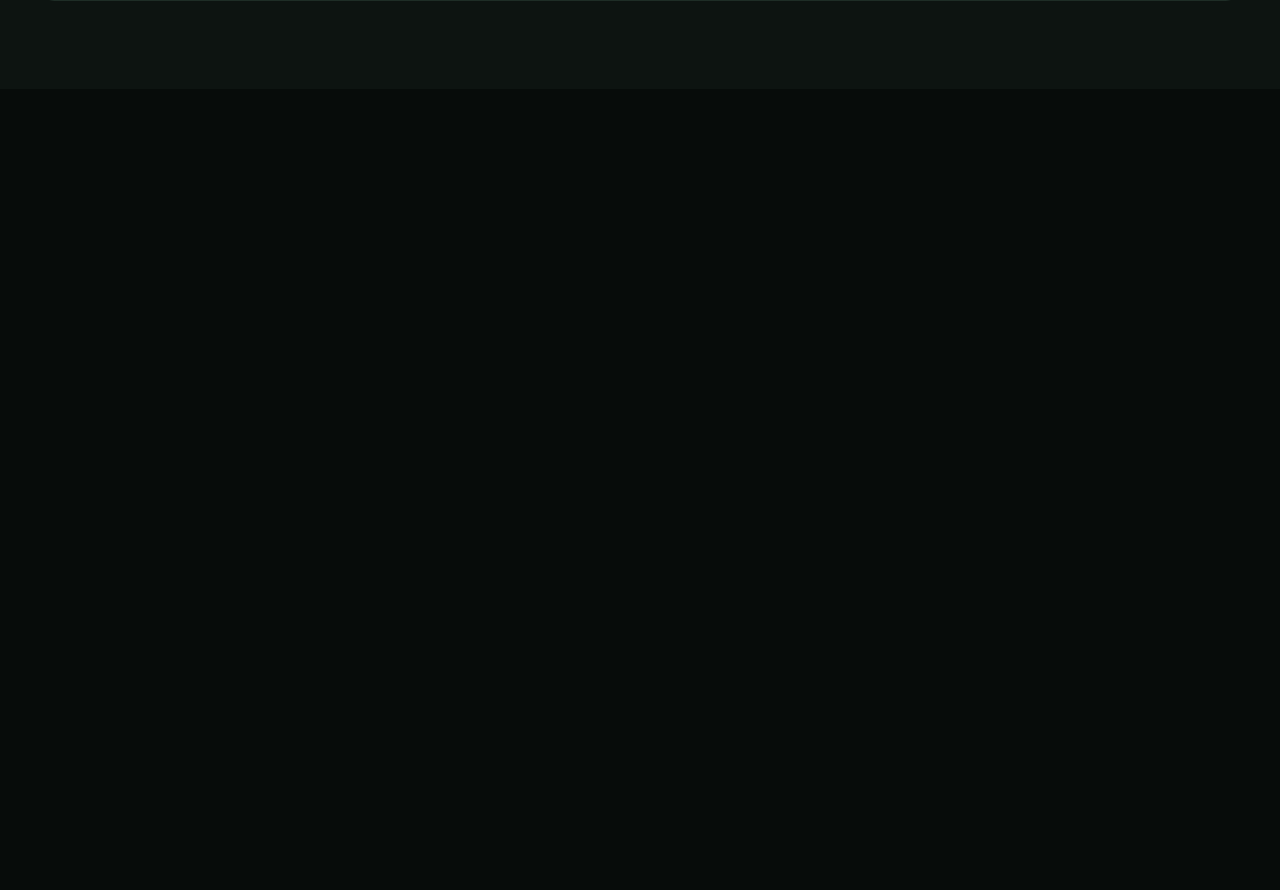
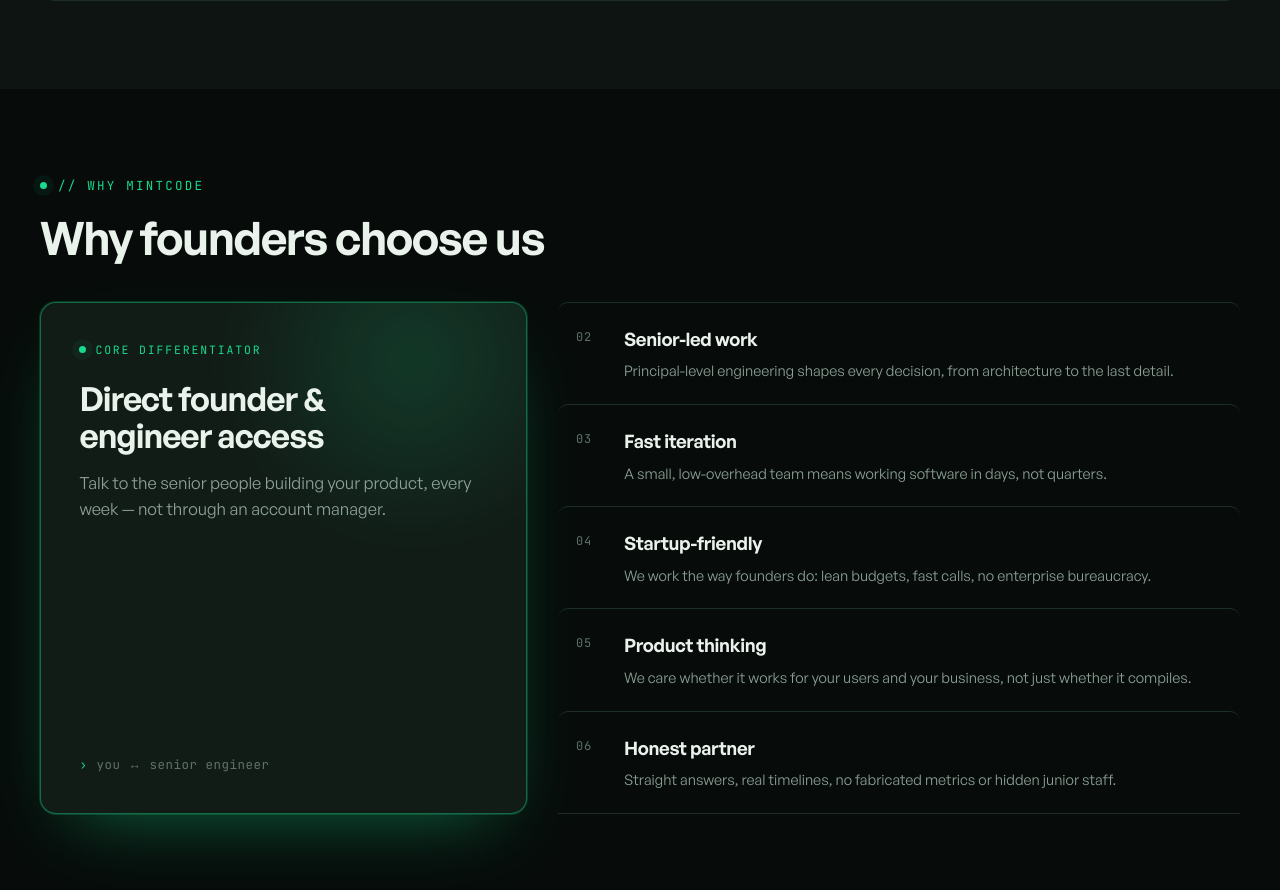
Before and after one commit to awaisarif18/mintcode-ai, a Next.js app: page / in a window 1280 px wide. Shown: the part 1714-2604 px from the top of the page. Before the commit the page ends 1803 px from the top, so only its background shows below. Built offline with nearby package versions, Linux system fonts and the light colour scheme.

Commit message:
why mintcode

```diff
--- a/src/app/page.tsx
+++ b/src/app/page.tsx
@@ -1,6 +1,7 @@
 import Hero from "@/components/sections/Hero";
 import TrustStrip from "@/components/sections/TrustStrip";
 import WhatWeBuild from "@/components/sections/WhatWeBuild";
+import WhyMintCode from "@/components/sections/WhyMintCode";
 
 export default function Home() {
   return (
@@ -8,7 +9,8 @@
       <Hero />
       <TrustStrip />
       <WhatWeBuild />
-      {/* TODO: homepage sections build in order — Why MintCode next */}
+      <WhyMintCode />
+      {/* TODO: homepage sections build in order — Process next */}
     </main>
   );
 }
--- /dev/null
+++ b/src/components/sections/WhyMintCode.tsx
@@ -0,0 +1,84 @@
+// "Why MintCode" — a 5fr/7fr layout: the emphasized CORE DIFFERENTIATOR card
+// (Direct founder & engineer access) on the left, and the stacked 02–06 reason
+// list on the right. Collapses to a single column below 880px (card on top).
+// Translated from the #why section of design-reference/hero.html.
+
+import Eyebrow from "@/components/ui/Eyebrow";
+import RevealOnScroll from "@/components/ui/RevealOnScroll";
+import { reasons } from "@/content/reasons";
+
+export default function WhyMintCode() {
+  const differentiator = reasons.find((r) => r.differentiator)!;
+  const list = reasons.filter((r) => !r.differentiator);
+
+  return (
+    <section
+      id="why"
+      className="relative z-[1] bg-void px-[clamp(20px,4vw,40px)] py-[clamp(74px,11vh,124px)]"
+    >
+      <div className="mx-auto max-w-[1240px]">
+        <RevealOnScroll className="mb-[clamp(36px,5vh,56px)]">
+          <Eyebrow label="// WHY MINTCODE" />
+          <h2 className="mt-[18px] text-[clamp(30px,3.6vw,48px)] font-semibold leading-[1.05] tracking-[-0.032em] text-paper">
+            Why founders choose us
+          </h2>
+        </RevealOnScroll>
+
+        <div className="grid grid-cols-1 items-stretch gap-[clamp(20px,2.4vw,40px)] min-[880px]:grid-cols-[5fr_7fr]">
+          {/* Left — emphasized core differentiator */}
+          <RevealOnScroll>
+            <div className="relative flex h-full flex-col overflow-hidden rounded-[16px] border border-[color-mix(in_oklab,var(--mint),transparent_58%)] bg-surface p-[clamp(30px,3vw,40px)] [box-shadow:0_0_0_1px_color-mix(in_oklab,var(--mint),transparent_80%),0_30px_70px_-34px_color-mix(in_oklab,var(--mint),transparent_52%)]">
+              <div
+                aria-hidden
+                className="pointer-events-none absolute -top-[30%] -right-[20%] h-[420px] w-[420px] max-w-[90%] rounded-full blur-[20px]"
+                style={{
+                  background:
+                    "radial-gradient(circle, color-mix(in oklab, var(--mint), transparent 84%), transparent 64%)",
+                }}
+              />
+              <div className="relative flex items-center gap-[9px]">
+                <span
+                  aria-hidden
+                  className="h-[7px] w-[7px] shrink-0 rounded-full bg-mint [animation:livePulse_2.6s_var(--ease-build)_infinite] [box-shadow:0_0_10px_var(--mint)]"
+                />
+                <span className="font-mono text-[11.5px] tracking-[0.16em] text-mint">
+                  CORE DIFFERENTIATOR
+                </span>
+              </div>
+              <h3 className="relative mt-[22px] text-[clamp(26px,2.6vw,35px)] font-semibold leading-[1.1] tracking-[-0.028em] text-balance text-paper">
+                {differentiator.title}
+              </h3>
+              <p className="relative mt-4 text-[clamp(16px,1.3vw,18px)] leading-[1.6] text-pretty text-slate">
+                {differentiator.description}
+              </p>
+              <div className="relative mt-auto flex items-center gap-[9px] pt-[30px] font-mono text-[12.5px] tracking-[0.04em] text-muted">
+                <span className="text-mint">›</span>you ↔ senior engineer
+              </div>
+            </div>
+          </RevealOnScroll>
+
+          {/* Right — stacked reason list 02–06 */}
+          <div className="border-b border-line">
+            {list.map((reason) => (
+              <RevealOnScroll key={reason.number}>
+                <div className="flex gap-[22px] rounded-[10px] border-t border-line px-[18px] py-[22px] transition-[background,box-shadow] duration-300 hover:bg-hover hover:[box-shadow:inset_2px_0_0_var(--mint)]">
+                  <span className="w-[26px] flex-none pt-[3px] font-mono text-[12px] tracking-[0.08em] text-muted">
+                    {reason.number}
+                  </span>
+                  <div>
+                    <h3 className="mb-[7px] text-[18.5px] font-semibold tracking-[-0.018em] text-paper">
+                      {reason.title}
+                    </h3>
+                    <p className="text-[14.5px] leading-[1.55] text-pretty text-slate">
+                      {reason.description}
+                    </p>
+                  </div>
+                </div>
+              </RevealOnScroll>
+            ))}
+          </div>
+        </div>
+      </div>
+    </section>
+  );
+}
--- /dev/null
+++ b/src/content/reasons.ts
@@ -0,0 +1,52 @@
+// "Why MintCode" copy — typed data. Section renders from this (see CLAUDE.md).
+// Approved copy lives in design-reference/MintCode-Design-Prompts.md (Prompt 3).
+// Honest reasons only — the first is our core differentiator (emphasized card).
+
+export type Reason = {
+  /** Mono index label, "01".."06". */
+  number: string;
+  title: string;
+  description: string;
+  /** First item — rendered as the emphasized left card. */
+  differentiator?: boolean;
+};
+
+export const reasons: Reason[] = [
+  {
+    number: "01",
+    title: "Direct founder & engineer access",
+    description:
+      "Talk to the senior people building your product, every week — not through an account manager.",
+    differentiator: true,
+  },
+  {
+    number: "02",
+    title: "Senior-led work",
+    description:
+      "Principal-level engineering shapes every decision, from architecture to the last detail.",
+  },
+  {
+    number: "03",
+    title: "Fast iteration",
+    description:
+      "A small, low-overhead team means working software in days, not quarters.",
+  },
+  {
+    number: "04",
+    title: "Startup-friendly",
+    description:
+      "We work the way founders do: lean budgets, fast calls, no enterprise bureaucracy.",
+  },
+  {
+    number: "05",
+    title: "Product thinking",
+    description:
+      "We care whether it works for your users and your business, not just whether it compiles.",
+  },
+  {
+    number: "06",
+    title: "Honest partner",
+    description:
+      "Straight answers, real timelines, no fabricated metrics or hidden junior staff.",
+  },
+];
```
Also changed, not shown: 1 other file (tests, documents, lock files or other folders).
